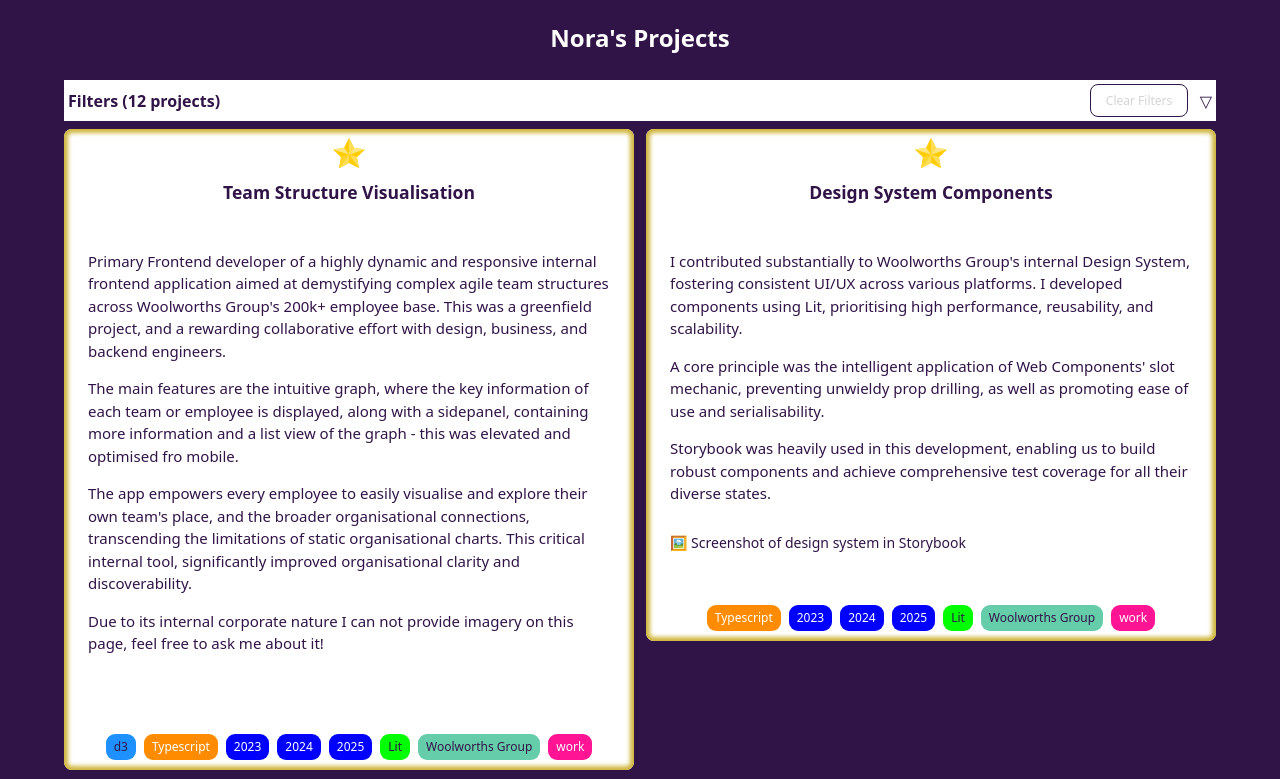
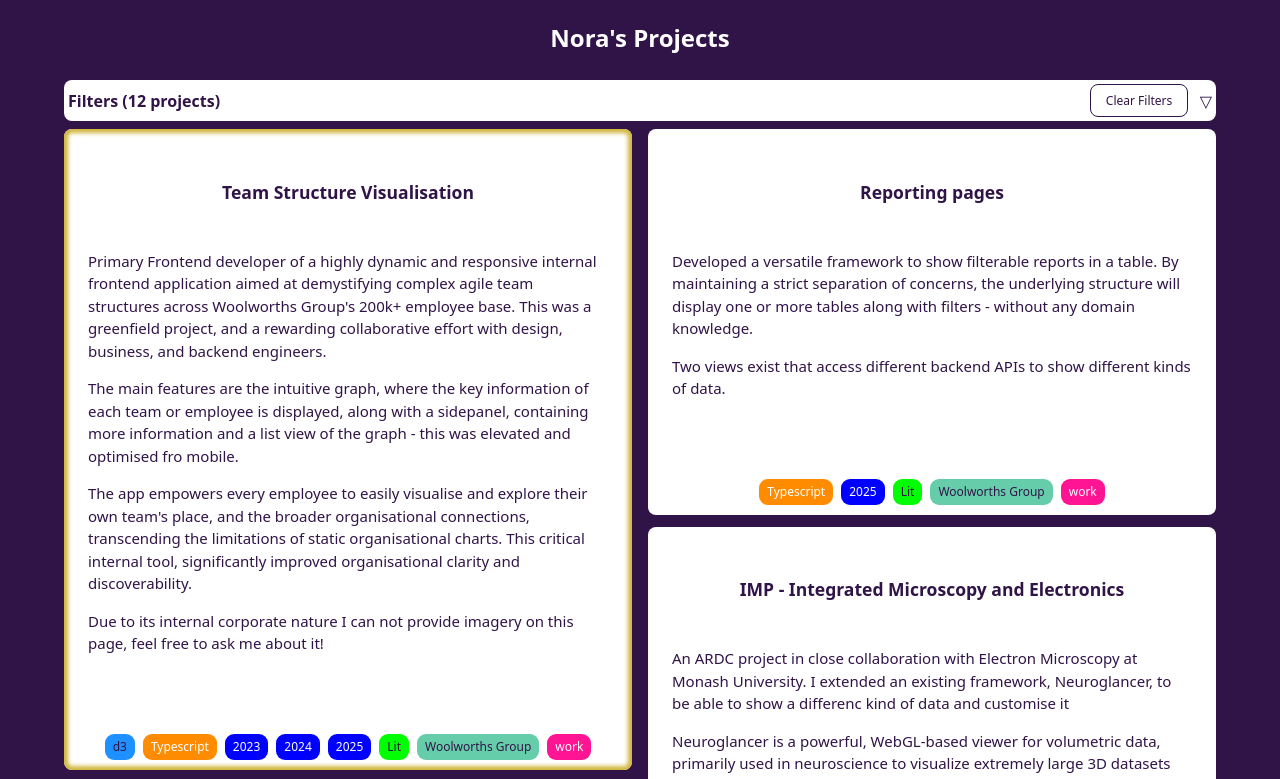
Before and after one commit to norahamacher/portfolio, a React (Vite) app: page / in a window 1280 px wide. Shown: the top 779 px of the page. Built offline with nearby package versions, Linux system fonts and the light colour scheme.

Commit message:
tweaking styles

```diff
--- a/src/App.css
+++ b/src/App.css
@@ -20,6 +20,7 @@ body {
   --app-year-color: #0000ff;
   --app-library-color: #1e90ff;
   --app-motivation-color: #ff1493;
+  --app-featured-color: #ffdab9;
 
   background: var(--app-primary-dark);
   box-sizing: border-box;
@@ -40,23 +41,13 @@ button:hover {
 }
 
 #card-container {
-  display: grid;
-  grid-template-columns: 1fr;
-  gap: 12px;
+  columns: 420px;
   width: 90vw;
   position: relative;
 }
 
-@media (min-width: 944px) {
-  #card-container {
-    grid-template-columns: 1fr 1fr;
-  }
-}
-
-@media (min-width: 1424px) {
-  #card-container {
-    grid-template-columns: 1fr 1fr 1fr;
-  }
+.card {
+  margin-bottom: 1em;
 }
 
 h2 {
--- a/src/components/Card.css
+++ b/src/components/Card.module.css
@@ -12,6 +12,8 @@
     width: 100%;
     transition: width 0.4s ease-in-out;
     position: relative;
+    break-inside: avoid;
+    margin-bottom: 12px;
 }
 
 
--- a/src/components/Card.tsx
+++ b/src/components/Card.tsx
@@ -1,9 +1,10 @@
 import React from 'react'
-import './Card.css'
+import styles from './Card.module.css'
 import type { UIProject } from '../domain';
 import Tag from './Tag';
 import Media from './Media';
 import { motion } from 'framer-motion';
+
 interface CardProps {
     data: UIProject
 }
@@ -23,32 +24,28 @@ const Card: React.FC<CardProps> = ({ data }) => {
                 transition={{ duration: 0.3 }}
 
             >
-                <div className={`card ${data.featured ? "featured" : ""}`}>
+                <div className={`${styles.card} ${data.featured ? styles.featured : ""}`}>
                     <h3>{data.title}</h3>
-                    <div className="description">{data.description.map((paragraph, index) => (
+                    <div className={styles.description}>{data.description.map((paragraph, index) => (
                         <p key={index}>{paragraph}</p>
                     ))}</div>
 
-                    <div className="media">
+                    <div className={styles.media}>
                         {media.map((medium) => (
                             <Media key={medium.title} media={medium}></Media>
                         ))}
                     </div>
-                    <div className="links">
+                    <div className={styles.links}>
                         {links.map((link) => (
                             <span key={link.title}>{link.type}: <a href={link.src}>{link.title}</a></span>
                         ))
                         }
                     </div>
-                    <div className="tag-container">
+                    <div className={styles["tag-container"]}>
                         {tags.map((tag) => (
                             <Tag key={tag.value} title={tag.value} type={tag.type}></Tag>
                         ))}
                     </div>
-
-                    {data.featured && (
-                        <img className="star" src="./star.svg"></img>
-                    )}
                 </div>
             </motion.div >
 
--- a/src/components/Filters.css
+++ b/src/components/Filters.module.css
@@ -7,6 +7,7 @@
     color: var(--app-primary-dark);
     padding: 16px 24px;
     box-sizing: border-box;
+    border-radius: 8px;
 }
 
 .filters {
@@ -16,14 +17,13 @@
     display: flex;
     flex-direction: column;
     gap: 12px;
-    overflow-y: auto;
+    overflow: hidden auto;
     order: 1;
 }
 
 .filter-tags {
     display: none;
     gap: 12px;
-
 }
 
 .title {
@@ -45,6 +45,7 @@
 .anchor>span {
     font-size: 16px;
     font-weight: 600;
+    margin-right: 24px;
 }
 
 #arrow {
@@ -66,8 +67,8 @@
     color: lightgrey;
 }
 
-.anchor>span {
-    margin-right: 24px;
+.category-title {
+    color: black;
 }
 
 .category-title:first-letter {
@@ -82,12 +83,30 @@
 
 .category-entries {
     display: flex;
-    column-gap: 32px;
+    column-gap: 12px;
     row-gap: 8px;
     flex-wrap: wrap;
 }
 
-@media (min-width: 944px) {
+
+
+@media screen and (min-width: 1230px) {
+    .category-entries {
+
+        column-gap: 32px;
+
+    }
+
+    .category-entries::after {
+        right: -23px;
+    }
+
+    .filters {
+        column-gap: 46px;
+    }
+}
+
+@media screen and (min-width: 944px) {
     .menu {
         padding: 4px;
         width: 100%;
@@ -98,7 +117,8 @@
     .filters {
         height: fit-content;
         flex-direction: row;
-        column-gap: 46px;
+        column-gap: 24px;
+
     }
 
     .filter-tags {
@@ -108,17 +128,17 @@
     .category-entries {
         display: grid;
         grid-template-rows: repeat(4, 1fr);
-        /* Tell the grid to fill columns first, rather than rows */
         grid-auto-flow: column;
         grid-column-gap: 8px;
         position: relative;
     }
 
+
     .category-entries::after {
         content: '';
         position: absolute;
         top: 0;
-        right: -23px;
+        right: -12px;
         width: 1px;
         height: 100%;
         background-color: var(--app-primary-dark);
--- a/src/components/Filters.tsx
+++ b/src/components/Filters.tsx
@@ -1,7 +1,7 @@
 
 import React, { useState } from 'react'
 
-import './Filters.css'
+import styles from './Filters.module.css'
 import { useStore } from '../state';
 import FilterButton from './FilterButton';
 import Tag from './Tag';
@@ -59,10 +59,10 @@ const Filters: React.FC = () => {
 
     const foundProjectString = `Filters (${projectCount} project${projectCount !== 1 ? "s" : ""})`
     return (
-        <div className="menu">
-            <div className="anchor" onClick={() => toggleOpen(!open)}>
+        <div className={styles.menu}>
+            <div className={styles.anchor} onClick={() => toggleOpen(!open)}>
                 <span>{foundProjectString}</span>
-                <div className="filter-tags">
+                <div className={styles["filter-tags"]}>
                     <AnimatePresence>
                         {activeFilters.map((filter) => (
 
@@ -71,27 +71,27 @@ const Filters: React.FC = () => {
                         ))}
                     </AnimatePresence>
                 </div>
-                <h4 className="title">Nora's Projects</h4>
-                <div className="actions">
-                    <button disabled={activeFilters.length === 0} onClick={onClearFilters} id="clear-filters">Clear Filters</button>
-                    <div id="arrow">{arrow}</div>
+                <h4 className={styles.title}>Nora's Projects</h4>
+                <div className={styles.actions}>
+                    <button disabled={activeFilters.length === 0} onClick={onClearFilters} id={styles.clearFilters}>Clear Filters</button>
+                    <div id={styles.arrow}>{arrow}</div>
                 </div>
             </div>
             <AnimatePresence>
                 {open && (
                     <motion.div
-                        key="filter-dropdown"
+                        key={styles.filterDropdown}
                         variants={filterVariants}
                         initial="hidden" // Start from the 'hidden' state
                         animate={"visible"}
                         exit={"exit"}
 
                     >
-                        <div className="filters">
+                        <div className={styles.filters}>
                             {categories.map((category) => (
-                                <div key={category} className="categories">
-                                    <p className="category-title">{category}</p>
-                                    <div className="category-entries">
+                                <div key={category} className={styles.categories}>
+                                    <p className={styles["category-title"]}>{category}</p>
+                                    <div className={styles["category-entries"]}>
                                         {availableFilters.filter(f => f.type === category).sort((a, b) => a.value.localeCompare(b.value)).map((filter) => (
                                             <FilterButton
                                                 key={filter.value} type={filter.type} value={filter.value}></FilterButton>
--- a/src/components/Tag.css
+++ b/src/components/Tag.css
@@ -36,6 +36,10 @@
     color: var(--app-primary-light);
 }
 
+.featured {
+    background-color: var(--app-featured-color);
+}
+
 .close-btn.hidden {
     display: none;
 }
--- a/src/domain.tsx
+++ b/src/domain.tsx
@@ -8,6 +8,7 @@ export enum Category {
     YEAR = "year",
     LIBRARY = "library",
     MOTIVATION = "motivation",
+    FEATURED = "featured"
 }
 
 export const OR_CATEGORIES = [Category.WORKPLACE, Category.MOTIVATION]
@@ -32,6 +33,8 @@ export type Link = {
     title: string,
 }
 
+export type Featured = "yes" | "no";
+
 export type Project = {
     "title": string,
     "description": string[],
@@ -44,7 +47,7 @@ export type Project = {
     "media": Media[]
     "url": Link[],
     "motivation": Motivation,
-    "featured"?: boolean
+    "featured"?: boolean;
 }
 
 export type UIProject = {
--- a/src/state.tsx
+++ b/src/state.tsx
@@ -1,5 +1,5 @@
 import { create } from 'zustand'
-import { Category, OR_CATEGORIES, type Project, type ProjectFilter, type TagData, type UIProject } from './domain'
+import { Category, OR_CATEGORIES, type Featured, type Project, type ProjectFilter, type TagData, type UIProject } from './domain'
 
 
 type Store = {
@@ -55,7 +55,7 @@ function filterData(projects: readonly Project[], filters: readonly ProjectFilte
         return convertDataToUi(projects);
     }
     const filtered = projects.filter(project => {
-        // A
+
         return filters.every(filter => {
 
             switch (filter.type) {
@@ -69,6 +69,14 @@ function filterData(projects: readonly Project[], filters: readonly ProjectFilte
                 case Category.YEAR:
                     const yearValue = parseInt(filter.value);
                     return project.year.includes(yearValue);
+                case Category.FEATURED:
+                    const featured = filter.value as Featured;
+
+                    if (featured === "yes") {
+                        return project.featured === true;
+                    } else {
+                        return !project.featured;
+                    }
                 default:
                     return false;
             }
@@ -105,6 +113,14 @@ const extractAvailableFilterfromData = (projects: Project[]) => {
                     projectValue = project[filterType];
                     if (projectValue) {
                         uniqueValues.add(projectValue);
+                    }
+                    break;
+                case Category.FEATURED:
+                    projectValue = project[filterType];
+                    if (projectValue) {
+                        uniqueValues.add("yes");
+                    } else {
+                        uniqueValues.add("no");
                     }
                     break;
                 default:
```
